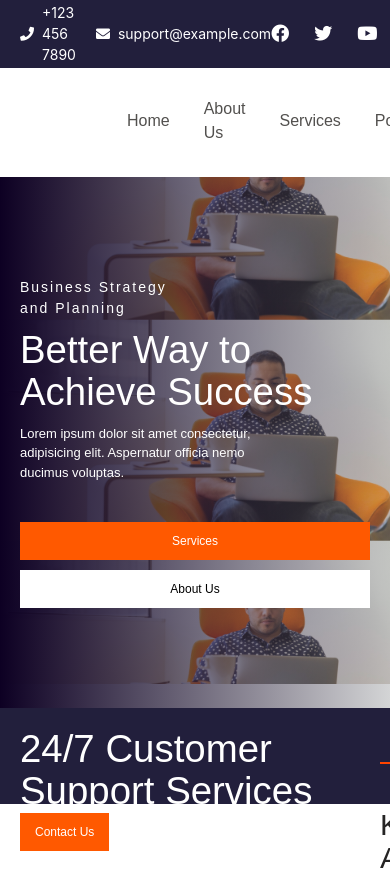
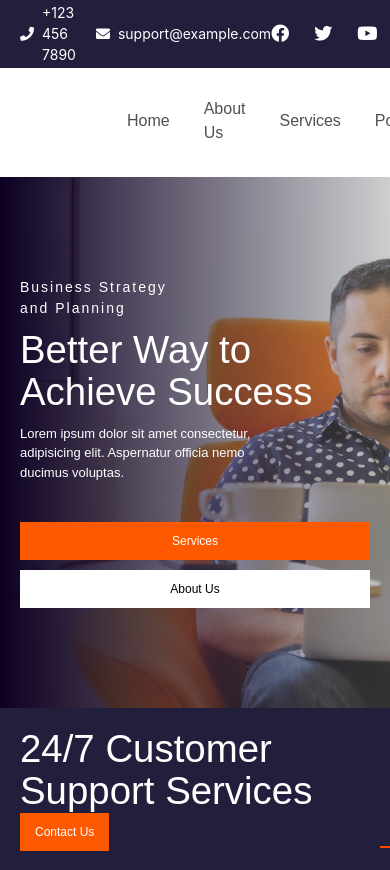
Before and after one commit to Mfonisorobert/Group-2-Website-Cloning, a React (Vite) app: page / in a window 390 px wide. Shown: the top 870 px of the page. Built offline with nearby package versions, Linux system fonts and the light colour scheme.

Commit message:
responsiveness

```diff
--- a/src/components/content/Hero.css
+++ b/src/components/content/Hero.css
@@ -150,11 +150,7 @@
 }
 
 @media (max-width: 480px) {
-    .hero {
-        height: 60vh;
-        background-position: center;
-        background-size: contain;
-    }
+
     .hero__text {
         padding: 100px 20px;
         font-size: 12px;
```
